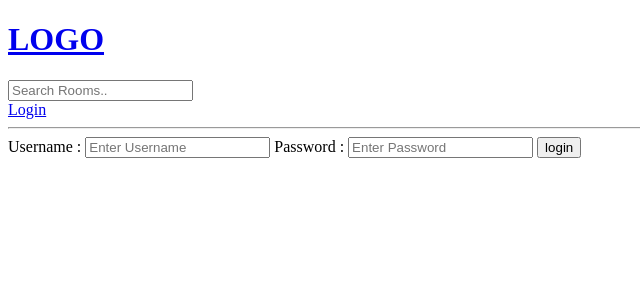
After one commit to gayatrisj/Django-space, a Django app: page /login/ in a window 1280 px wide. The commit adds this page. Shown: the top 300 px of the page, without its empty margins (0-640 px from the left). Run offline with Django 5.2, Linux system fonts and the light colour scheme.

Commit message:
login functionality created

```diff
--- /dev/null
+++ b/studybud/base/templates/base/login_reg.html
@@ -0,0 +1,15 @@
+{% extends 'main.html' %}
+
+{% block content %}
+<div>
+  <form method="post" action="">
+    {% csrf_token %}
+    <label>Username :</label>
+    <input type="text" name="username" placeholder="Enter Username"  />
+
+    <label>Password :</label>
+    <input type="password" name="password" placeholder="Enter Password"  />
+ <input type="submit" value="login">
+</form>
+</div>
+{% endblock %}
--- a/studybud/base/urls.py
+++ b/studybud/base/urls.py
@@ -3,6 +3,7 @@ from django.urls import path
 
 urlpatterns = [
     path('',views.home, name="home"),
+    path('login/',views.loginPage, name="login"),
     path('room/<str:pk>', views.room, name="room"),
     path('create-room/', views.createRoom, name="create-room"),
     path('update-room/<str:pk>', views.updateRoom, name="update-room"),
--- a/studybud/base/views.py
+++ b/studybud/base/views.py
@@ -1,7 +1,13 @@
 from django.shortcuts import render, redirect
 from django.db.models import Q
+from django.contrib.auth.decorators import login_required
+from django.contrib import messages
+from django.contrib.auth import authenticate, login, logout
+from django.contrib.auth.models import User
 from .models import Room, Topic
+from django.http import HttpResponse
 from .forms import RoomForm
+
 # rooms = [
 #     {'id': 1, 'name': 'Advanced Python Programming'},
 #     {'id': 2, 'name': 'Mastering ReactJS'},
@@ -20,9 +26,30 @@ def home(request):
         )
     topics = Topic.objects.all()
 
-    context = {'rooms':rooms, 'topics':topics,'room_count':rooms.count}
+    context = {'rooms':rooms, 'topics':topics,'room_count':rooms.count()}
     return render(request,'base/home.html',context)
 
+
+def loginPage(request):
+    if request.method == 'POST':
+        username = request.POST.get('username')
+        password = request.POST.get('password')
+
+        try :
+            user = User.objects.get(username=username)
+            print(user)
+        except User.DoesNotExist:
+            messages.error(request, "User does not exist")
+        user = authenticate(request, username=username, password=password)
+
+        if user is not None:
+            login(request, user)
+            return redirect('home')
+        else:
+            messages.error(request, "Authentication failed")
+
+    context = {}
+    return render(request,'base/login_reg.html',context)
 def room(request,pk):
     room = Room.objects.get(id=pk)
 
--- a/studybud/templates/main.html
+++ b/studybud/templates/main.html
@@ -6,8 +6,20 @@
     <title>StudyBud</title>
 </head>
 <body>
+    {% csrf_token %}
+    {% include 'navbar.html' %}
 
-    {% include 'navbar.html' %}
+    <div>
+        {% if messages %}
+        <ul class="messages">
+            {% for message in messages %}
+           <li>{{ message }}</li>
+            {% endfor %}
+        </ul>
+        {% endif %}
+
+    </div>
+
 
 
     {% block content %}
--- a/studybud/templates/navbar.html
+++ b/studybud/templates/navbar.html
@@ -6,4 +6,6 @@
 
     <input type="text" name="q" placeholder="Search Rooms..">
 </form>
+
+<a href="{% url 'login' %}">Login</a>
 <hr>
```
Also changed, not shown: studybud/db.sqlite3.
